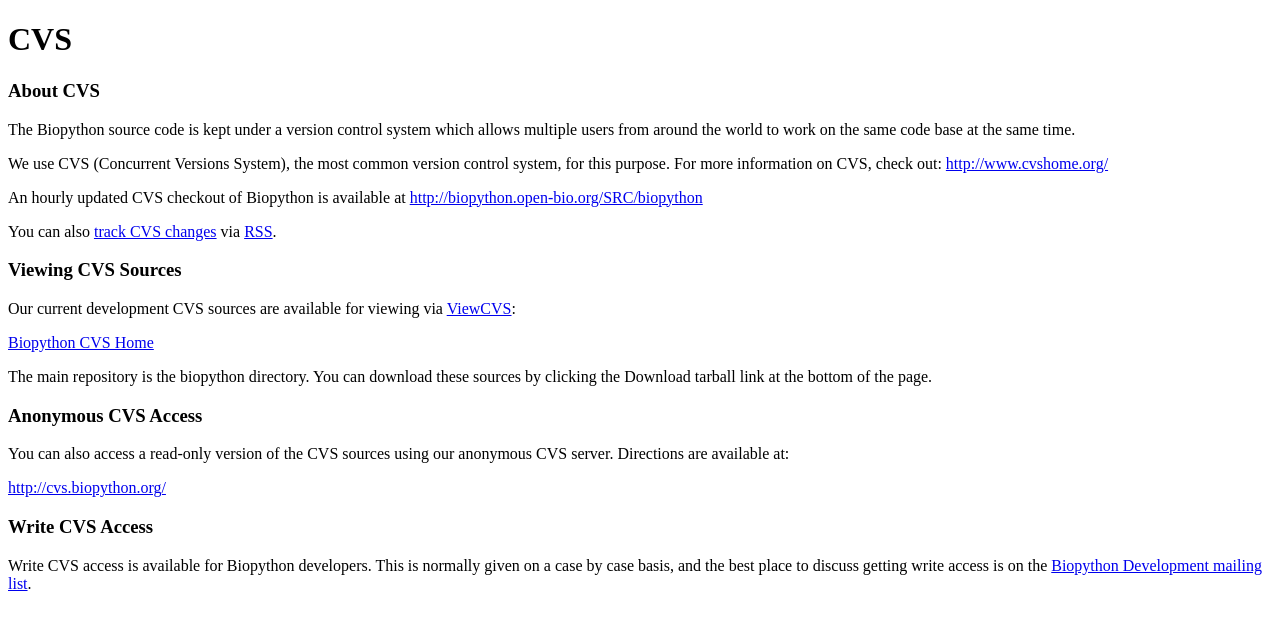
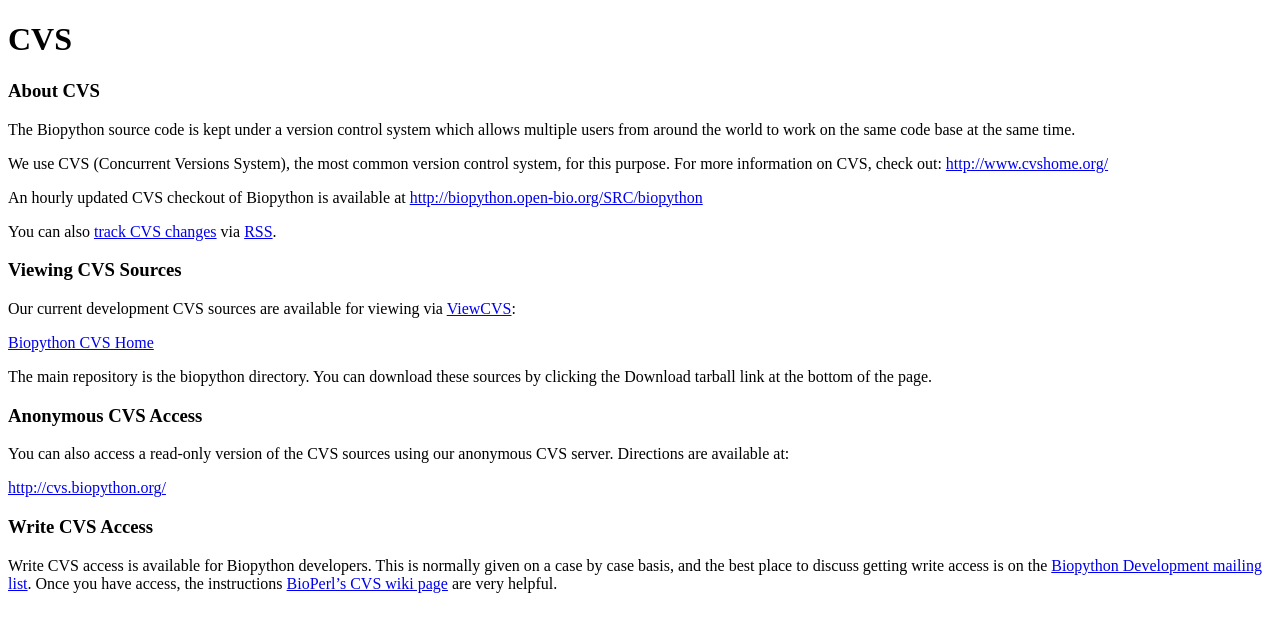
Before and after one commit to biopython/biopython.github.io, a Jekyll site: the page built from wiki/CVS.md, in a window 1280 px wide. Shown: the top 632 px of the page. Built offline with Jekyll 4.4.1, drawn with Linux system fonts in a browser that asks for light colours.

Commit message:
Using CVS - link to BioPerl's CVS page

```diff
--- a/wiki/CVS.md
+++ b/wiki/CVS.md
@@ -43,4 +43,6 @@ anonymous CVS server. Directions are available at:
 Write CVS access is available for Biopython developers. This is normally
 given on a case by case basis, and the best place to discuss getting
 write access is on the [Biopython Development mailing
-list](mailto:biopython-dev@biopython.org).
+list](mailto:biopython-dev@biopython.org). Once you have access, the
+instructions [BioPerl's CVS wiki
+page](http://www.bioperl.org/wiki/Using_CVS) are very helpful.
```
Also changed, not shown: 1 other file.
